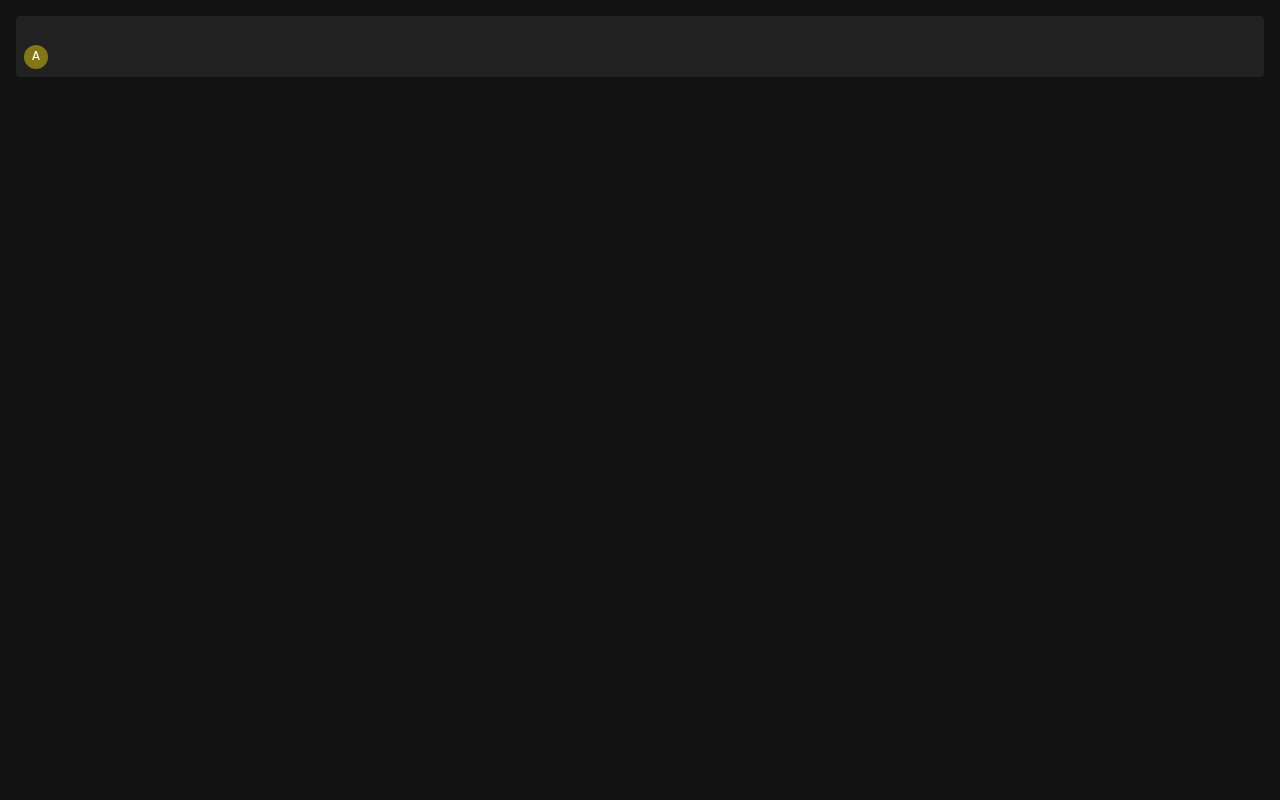
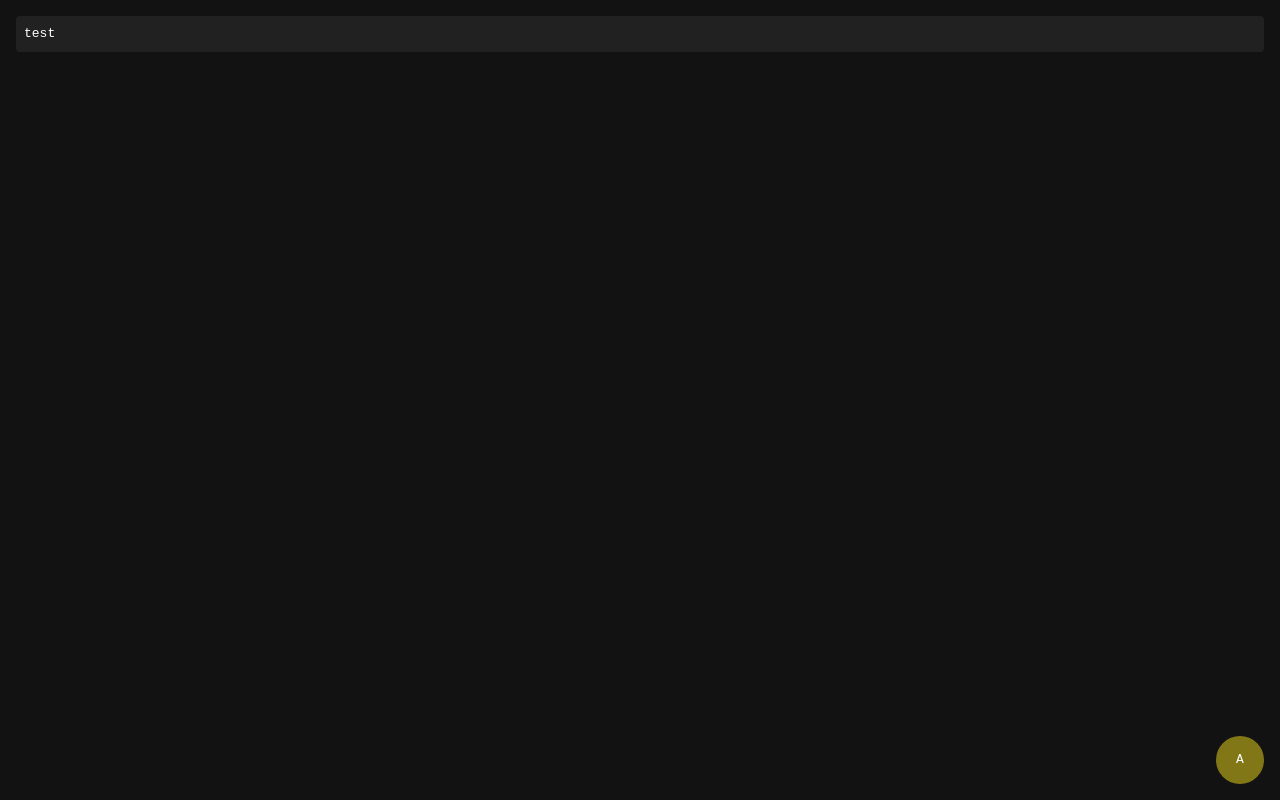
Before and after one commit to Hengry/asalato-site, a Gatsby site: page / in a window 1280 px wide. Built offline with nearby package versions, Linux system fonts and the light colour scheme; Gatsby itself is replaced by a stand-in of ours.

Commit message:
redefined content

```diff
--- a/src/components/Input.tsx
+++ b/src/components/Input.tsx
@@ -8,20 +8,17 @@ interface InputProps {}
 const Input = React.forwardRef<HTMLInputElement, InputProps>((props, ref) => {
   const [input, setInput] = useState<string>('');
   const triggerResolver = useResolver();
-  const handleButtonClicked = useCallback(() => {
-    triggerResolver(ref.current?.value);
-  }, [ref]);
+
+  const handleSubmit = (a) => {
+    console.log(handleSubmit);
+  };
   return (
-    <div>
-      <input
-        ref={ref}
-        value={input}
-        onChange={(e) => {
-          setInput(e.target.value);
-        }}
-      />
-      <ResolverButton onClick={handleButtonClicked} />
-    </div>
+    <form onSubmit={handleSubmit}>
+      <input ref={ref} />
+      <button type="submit" className="rounded">
+        gogo
+      </button>
+    </form>
   );
 });
 
--- a/src/components/Note.tsx
+++ b/src/components/Note.tsx
@@ -13,15 +13,10 @@ interface NoteType {
 }
 const Note = (props: NoteType) => {
   const { selected, title, detail } = props;
-  const inputRef = useRef<HTMLInputElement>(null);
-
-  useEffect(() => {
-    if (selected) inputRef.current?.focus();
-  }, []);
 
   return (
     <div className="rounded p-2 bg-surface">
-      {selected ? <Input ref={inputRef} /> : <div>{title}</div>}
+      <div>{title}</div>
       {detail.map((d) => (
         <div>{d}</div>
       ))}
--- a/src/components/tools/Resolver.tsx
+++ b/src/components/tools/Resolver.tsx
@@ -2,32 +2,44 @@ import React, { useCallback, useEffect, useMemo, useState } from 'react';
 import { Dialog } from '@headlessui/react';
 
 import { findPath } from 'utils/rythm';
-import Tool from './Tool';
+import Input from '../Input';
 import ToolPanel from './ToolPanel';
 import Note from 'components/Note';
 import Notation from 'components/Notation';
 import { Solution } from 'interfaces/data';
 
 interface ResolverProps {
-  rythm: string;
+  rythm?: string;
 }
 
 const Resolver = (props: ResolverProps) => {
   const { rythm } = props;
-  const [solution, setSolution] = useState<Solution[]>([]);
+  const [solutions, setSolutions] = useState<Solution[]>([]);
   const [loading, setLoading] = useState<boolean>(false);
   const [open, setOpen] = useState<boolean>(false);
 
   useEffect(() => {
     if (rythm) {
+      setOpen(true);
       setLoading(true);
       const path = findPath(rythm);
-      setSolution(path);
+      setSolutions(path);
       setLoading(false);
     }
   }, [rythm]);
-  console.log(solution);
+
+  const handleClicked = useCallback(() => {
+    setOpen(true);
+  }, []);
+
   return (
+    <>
+      <div
+        className="rounded-full w-12 h-12 bg-main flex items-center justify-center"
+        onClick={handleClicked}
+      >
+        A
+      </div>
       <Dialog
         open={open}
         onClose={() => {
@@ -36,16 +48,20 @@ const Resolver = (props: ResolverProps) => {
       >
         <Dialog.Overlay className="bg-black opacity-30 fixed inset-0" />
         <Dialog.Title className="absolute z-10 top-0 inset-x-0 m-4">
-        <Note title="test" />
+          <Input />
         </Dialog.Title>
         <div className="rounded absolute z-10 bg-surface top-16 bottom-0 inset-x-0 m-4 p-2">
-        <Notation values={['X']} />
+          {solutions.map(({ text: { left, right } }) => (
+            <Notation key={left + right} values={[left, right]} />
+          ))}
+
           <button className="bg-main" onClick={() => setOpen(false)}>
             Deactivate
           </button>
           <button onClick={() => setOpen(false)}>Cancel</button>
         </div>
       </Dialog>
+    </>
   );
 };
 
--- a/src/hooks/resolver.ts
+++ b/src/hooks/resolver.ts
@@ -1,7 +1,21 @@
-import React, { Dispatch, useContext } from 'react';
+import React, {
+  Dispatch,
+  useCallback,
+  useContext,
+  useMemo,
+  useState,
+} from 'react';
 
-export const ResolverContext = React.createContext<Dispatch<string>>(
-  (s: string) => {}
-);
+export const ResolverContext = React.createContext((s: string) => {});
 
 export const useResolver = () => useContext(ResolverContext);
+
+export const useInitResolver = (): [string, boolean, (s: string) => void] => {
+  const [resolverInput, setResolverInput] = useState<string>('');
+  const [openResolver, setOpenResolver] = useState<boolean>(false);
+  const triggerResolver = useCallback((input) => {
+    setResolverInput(input);
+    setOpenResolver(true);
+  }, []);
+  return [resolverInput, openResolver, triggerResolver];
+};
--- a/src/pages/index.tsx
+++ b/src/pages/index.tsx
@@ -7,7 +7,7 @@ import GlobalStyle from 'components/GlobalStyle';
 import Note from 'components/Note';
 import Resolver from 'components/tools/Resolver';
 import DarkTheme from 'themes/darkTheme';
-import { ResolverContext } from 'src/hooks/resolver';
+import { ResolverContext, useInitResolver } from 'src/hooks/resolver';
 
 declare module '@emotion/react' {
   export interface Theme {
@@ -43,17 +43,19 @@ const Main = styled.div`
 `;
 
 const IndexPage = () => {
-  const [resolverInput, setResolverInput] = useState('');
+  // const [resolverInput, openResolver, triggerResolver] = useInitResolver();
+  const [resolverInput, triggerResolver] = useState();
+
   return (
     <ThemeProvider theme={DarkTheme}>
-      <ResolverContext.Provider value={setResolverInput}>
-        <Main>
-          <GlobalStyle />
-          <title>Home Page</title>
-          <Note title="test" selected />
-          <Resolver rythm={resolverInput} />
-        </Main>
-      </ResolverContext.Provider>
+      <Main>
+        <GlobalStyle />
+        <title>Home Page</title>
+        <Note title="test" selected />
+        <div className="absolute bottom-0 inset-x-0 p-4 flex justify-end">
+          <Resolver />
+        </div>
+      </Main>
     </ThemeProvider>
   );
 };
```
Lines whose indentation alone changed are shown as unchanged.
